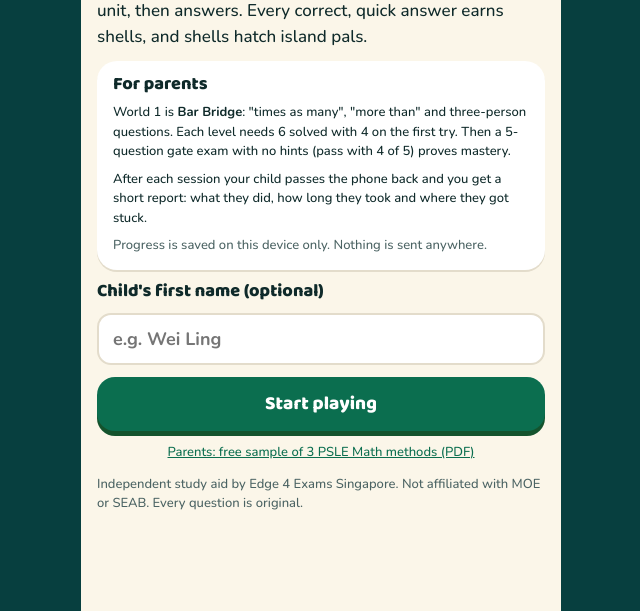
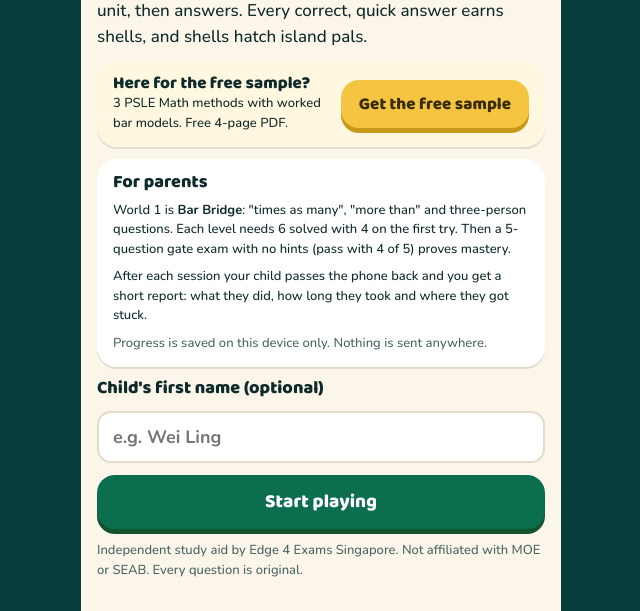
Before and after one commit to LeoAscending/edge4exams-site, a plain HTML site: page site/math-island/index.html in a window 1280 px wide. Shown: the part 189-800 px from the top of the page, without its empty margins (319-959 px from the left). Drawn offline with nearby package versions, Linux system fonts and the light colour scheme.

Commit message:
Math Island: show the free sample card on the start screen
Visitors from 'free sample: link in bio' posts now land in the game, so the
sample gets a clear card near the top instead of a small link at the bottom.

Co-Authored-By: Claude Opus 5.5 <noreply@anthropic.com>
Claude-Session: https://claude.ai/code/session_015ZDrQp7wKqfrzLVnCnCPR2

```diff
--- a/site/math-island/index.html
+++ b/site/math-island/index.html
@@ -287,6 +287,10 @@ function startScreen() {
   <div class="pad stack" style="flex:1">
     <h1 style="font-size:44px;color:var(--teal)">Math Island</h1>
     <p style="margin:0;font-size:17px">A free game that trains PSLE Math problem sums in <b>15 minutes a day</b>. Your child builds the bar model, finds 1 unit, then answers. Every correct, quick answer earns shells, and shells hatch island pals.</p>
+    <div class="card row" style="background:#fff7e0;gap:12px;flex-wrap:wrap">
+      <div class="grow" style="min-width:180px"><div class="dsp" style="font-size:17px">Here for the free sample?</div><div class="small">3 PSLE Math methods with worked bar models. Free 4-page PDF.</div></div>
+      <a class="btn gold" href="${FREE}" style="width:auto;min-height:48px;font-size:17px">Get the free sample</a>
+    </div>
     <div class="card stack" style="gap:8px">
       <div class="dsp" style="font-size:18px">For parents</div>
       <div class="small">World 1 is <b>Bar Bridge</b>: "times as many", "more than" and three-person questions. Each level needs 6 solved with 4 on the first try. Then a 5-question gate exam with no hints (pass with 4 of 5) proves mastery.</div>
@@ -296,7 +300,6 @@ function startScreen() {
     <label for="nm" class="dsp" style="font-size:18px">Child's first name (optional)</label>
     <input id="nm" maxlength="16" autocomplete="off" value="${esc(S.name)}" placeholder="e.g. Wei Ling" style="height:52px;border:2px solid var(--line);border-radius:14px;padding:0 14px;font:700 18px Nunito,sans-serif;background:#fff">
     <button class="btn" data-a="begin">Start playing</button>
-    <a href="${FREE}" class="small" style="text-align:center">Parents: free sample of 3 PSLE Math methods (PDF)</a>
     <p class="small muted" style="margin:0">Independent study aid by Edge 4 Exams Singapore. Not affiliated with MOE or SEAB. Every question is original.</p>
   </div>`;
 }
```
Also changed, not shown: static/math-island/index.html (+4 -1 lines).
